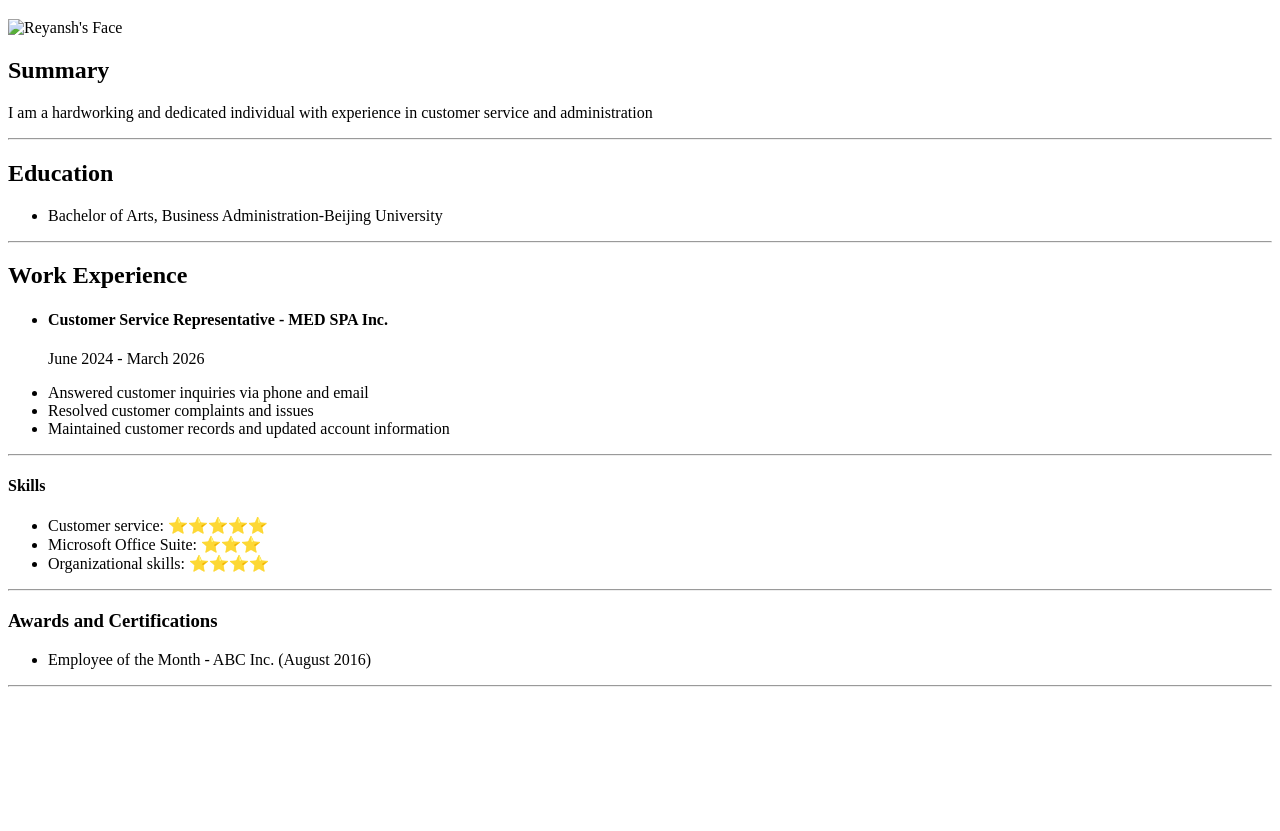
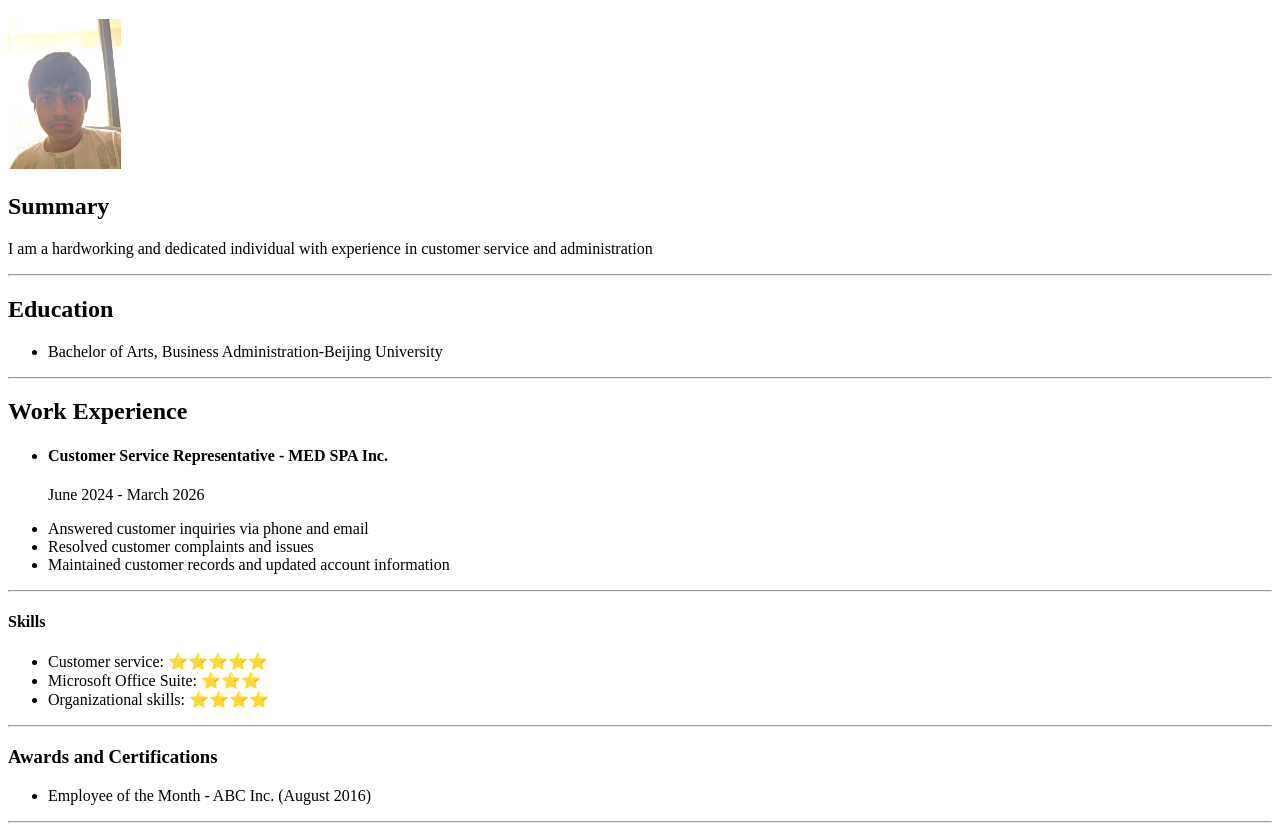
Before and after one commit to jeffbridgea-arch/Reyansh, a plain HTML site: page index.html in a window 1280 px wide. Shown: the part 61-892 px from the top of the page. Before the commit the page ends 800 px from the top, so only its background shows below. Drawn offline with Linux system fonts and the light colour scheme.

Commit message:
Update index.html

```diff
--- a/index.html
+++ b/index.html
@@ -2,7 +2,7 @@
 <head><title>My Resume</title></head>
 <body>
 <h1>Reyansh Dhamania</h1>
-<img src="..\reyansh.jpg" alt="Reyansh's Face" height="150">
+<img src="./Reyansh big fat ahh/reyansh.jpg" alt="Reyansh's Face" height="150">
 <h2>Summary</h2>
 <p>I am a hardworking and dedicated individual with experience in customer service and administration</p>
 <hr />
```
